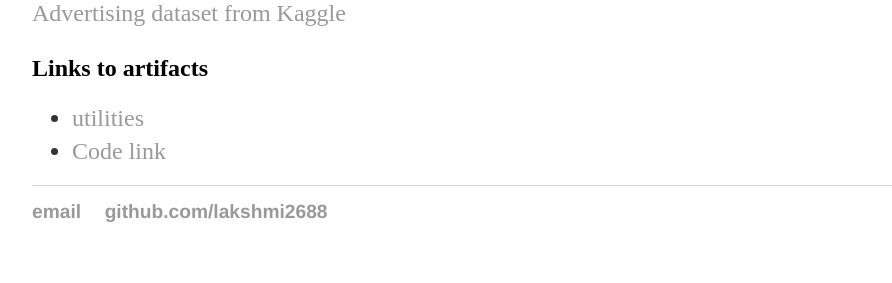
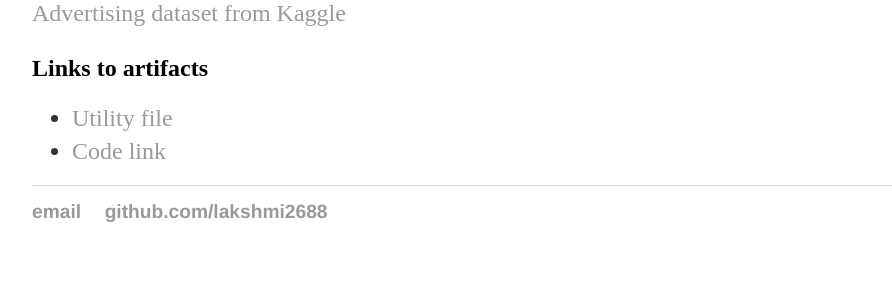
Before and after one commit to lakshmi2688/lakshmi2688.github.io, a Jekyll site: the page built from _posts/2019-10-29-Binary-Classification.md, in a window 1280 px wide. Shown: the part 2016-2299 px from the top of the page, without its empty margins (160-1052 px from the left). Built offline with Jekyll 4.4.1, drawn with Linux system fonts in a browser that asks for light colours.

Commit message:
Update 2019-10-29-Binary-Classification.md

```diff
--- a/_posts/2019-10-29-Binary-Classification.md
+++ b/_posts/2019-10-29-Binary-Classification.md
@@ -28,6 +28,6 @@ date: 2020-10-29
 
 <h2><strong>Links to artifacts</strong></h2>
 <ul>
-<li><a href='/assets/classification/planar_utils.py'>utilities</a></li>
+<li><a href='/assets/classification/planar_utils.py'>Utility file</a></li>
 <li><a href="/assets/classification/Binary_Classification.ipynb">Code link</a></li>
 </ul>
```
